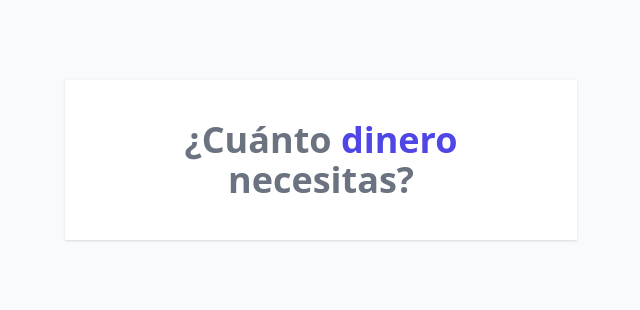
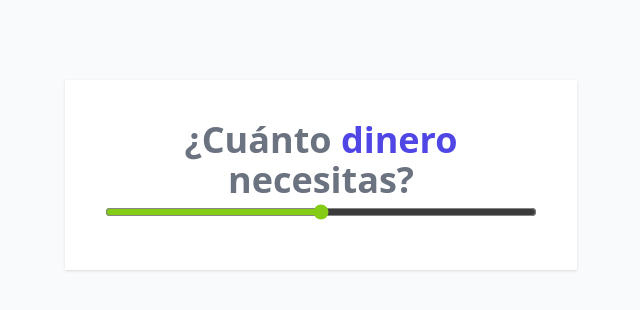
Before and after one commit to HugoAvila-Dev/cotizador-prestamos-react, a React (Vite) app: page / in a window 1280 px wide. Shown: the top 310 px of the page, without its empty margins (319-959 px from the left). Built offline with nearby package versions, Linux system fonts and the light colour scheme.

Commit message:
feat: ✨ Add input

```diff
--- a/src/App.jsx
+++ b/src/App.jsx
@@ -7,6 +7,11 @@
   return (
       <div className="my-20 max-w-lg mx-auto bg-white shadow p-10">
         <Header/>
+
+        <input
+        type="range"
+        className='w-full h-6 bg-gray-200 accent-lime-500 hover:accent-lime-600'
+        />
       </div>
     )
 }
```
